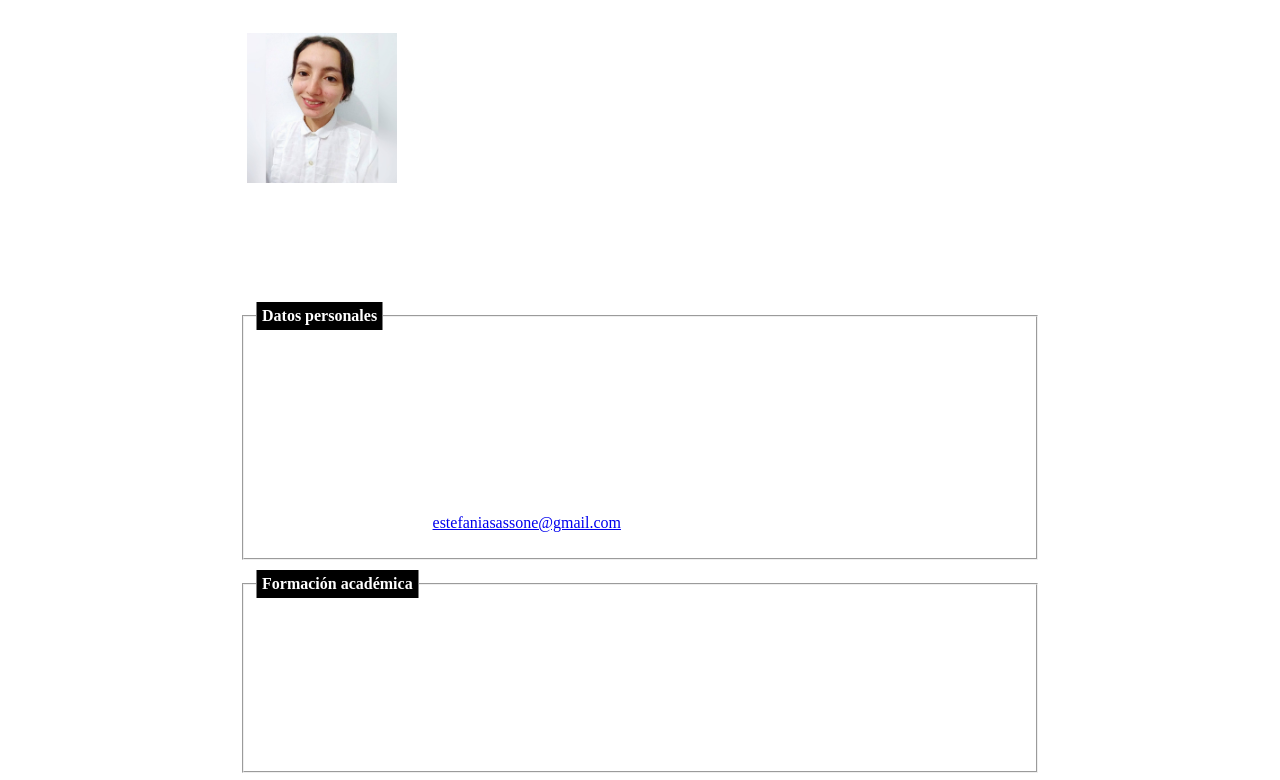
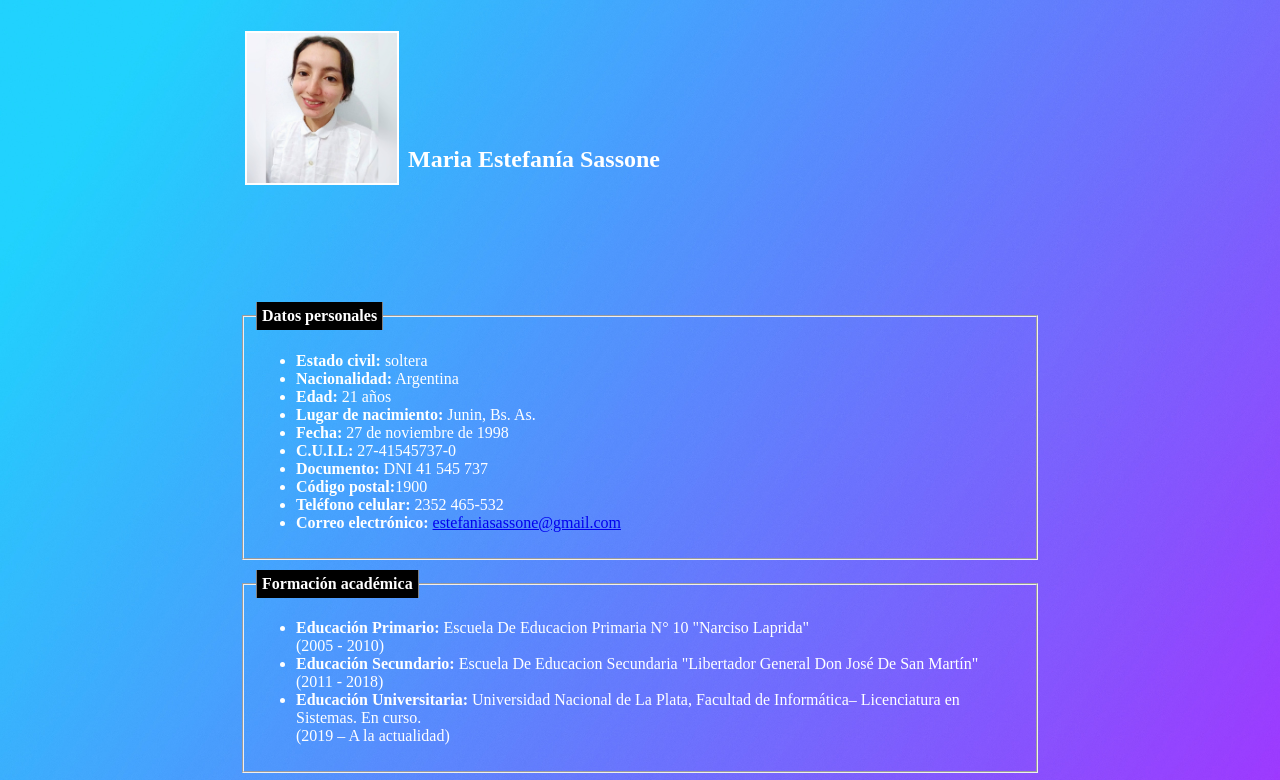
Before and after one commit to Estefani-a/CV, a plain HTML site: page index.html in a window 1280 px wide. Shown: the top 780 px of the page. Drawn offline with Linux system fonts and the light colour scheme.

Commit message:
Update index.html

```diff
--- a/index.html
+++ b/index.html
@@ -39,7 +39,7 @@
         }
 
         body{
-            background: url(Fondo 4.jpg);
+            background: url(Fondo\ 4.jpg);
             background-size: 100%;
             color: white /*Cambia de color todo el documento*/
         }
```
